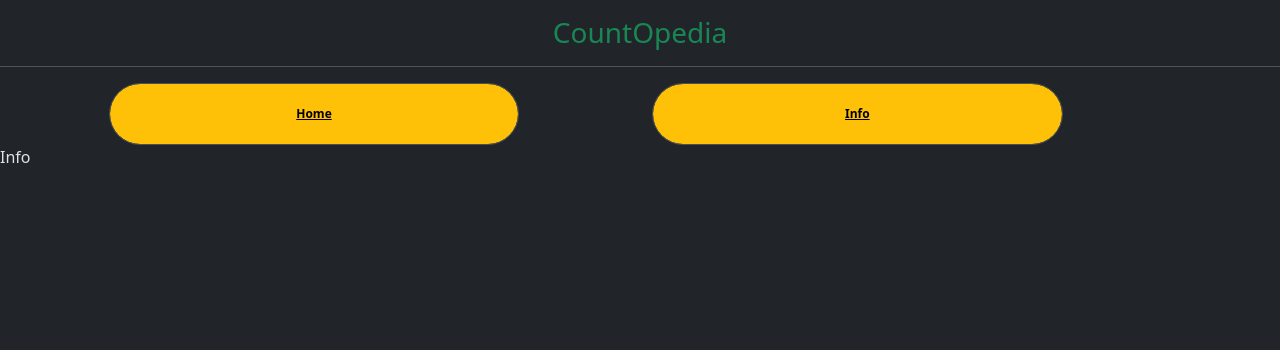
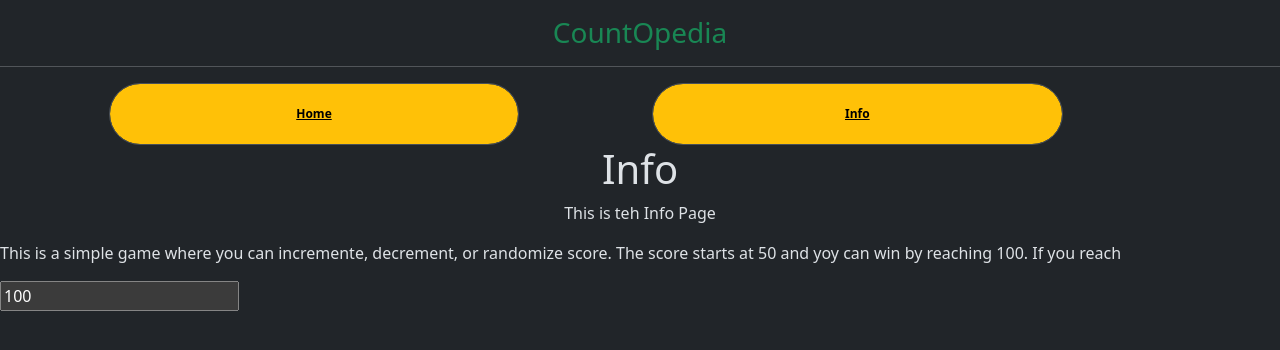
Before and after one commit to JLXP/vue-pinia-5, a Vue app: page /info in a window 1280 px wide. Shown: the top 350 px of the page. Built offline with nearby package versions, Linux system fonts and the light colour scheme.

Commit message:
pinia across component:

```diff
--- a/src/components/Home.vue
+++ b/src/components/Home.vue
@@ -4,13 +4,13 @@
     <h2 class="text-primary pb-3">Current Score:{{ gameStore.getScore }}</h2>
     <span class="text-primary pb-3">Max Score: {{ gameStore.maxHeath }}</span>
     <br />
-    <span class="text-success pb-3 h3" v-if="gameStore.getScore >= 100">
+    <span class="text-success pb-3 h3" v-if="gameStore.getScore >= gameStore.maxHeath">
       You Won!
     </span>
     <span class="text-danger pb-3 h3" v-else-if="gameStore.getScore < 0">
       You Lost!
     </span>
-    <div class="row" v-if="gameStore.getScore < 100 || gameStore.getScore > 0">
+    <div class="row" v-if="gameStore.getScore < gameStore.maxHeath || gameStore.getScore > 0">
       <div class="col-5 offset-1">
         <button class="form-control btn btn-success p-4" @click="Increment">
           Increment
--- a/src/components/Info.vue
+++ b/src/components/Info.vue
@@ -1 +1,19 @@
-<template>Info</template>
+<template>
+  <div>
+    <h1 class="text-center">Info</h1>
+    <p class="text-center">This is teh Info Page</p>
+    <p>
+      This is a simple game where you can incremente, decrement, or randomize
+      score. The score starts at 50 and yoy can win by reaching
+      {{ gameStore.getWinningScore }}. If you reach
+    </p>
+
+    <input type="text" v-model="gameStore.maxHeath"/>
+
+  </div>
+</template>
+<script setup>
+import { useGameStore } from "@/store/gameStore";
+
+const gameStore = useGameStore();
+</script>
--- a/src/store/gameStore.js
+++ b/src/store/gameStore.js
@@ -11,7 +11,9 @@ export const useGameStore = defineStore("gameStore", {
     getScore() {
       return this.score;
     },
-
+    getWinningScore(){
+        return this.maxHeath;
+    }
   },
   actions: {
     setNextAttack() {
```
